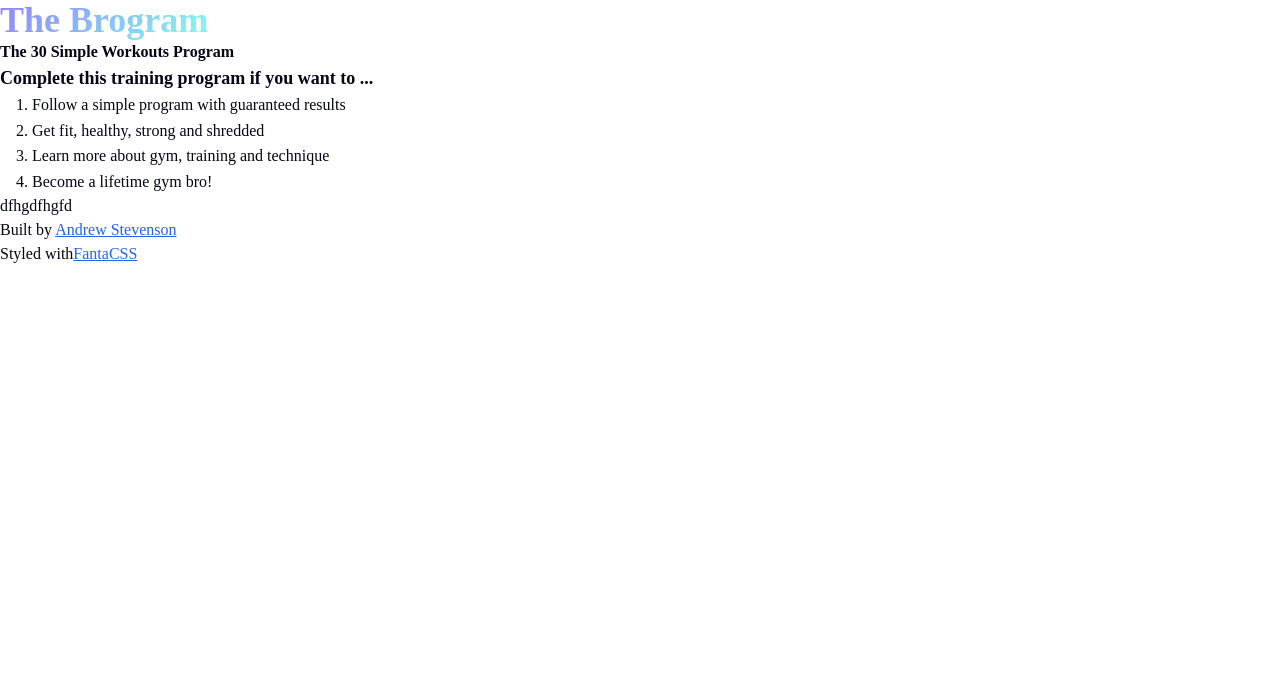
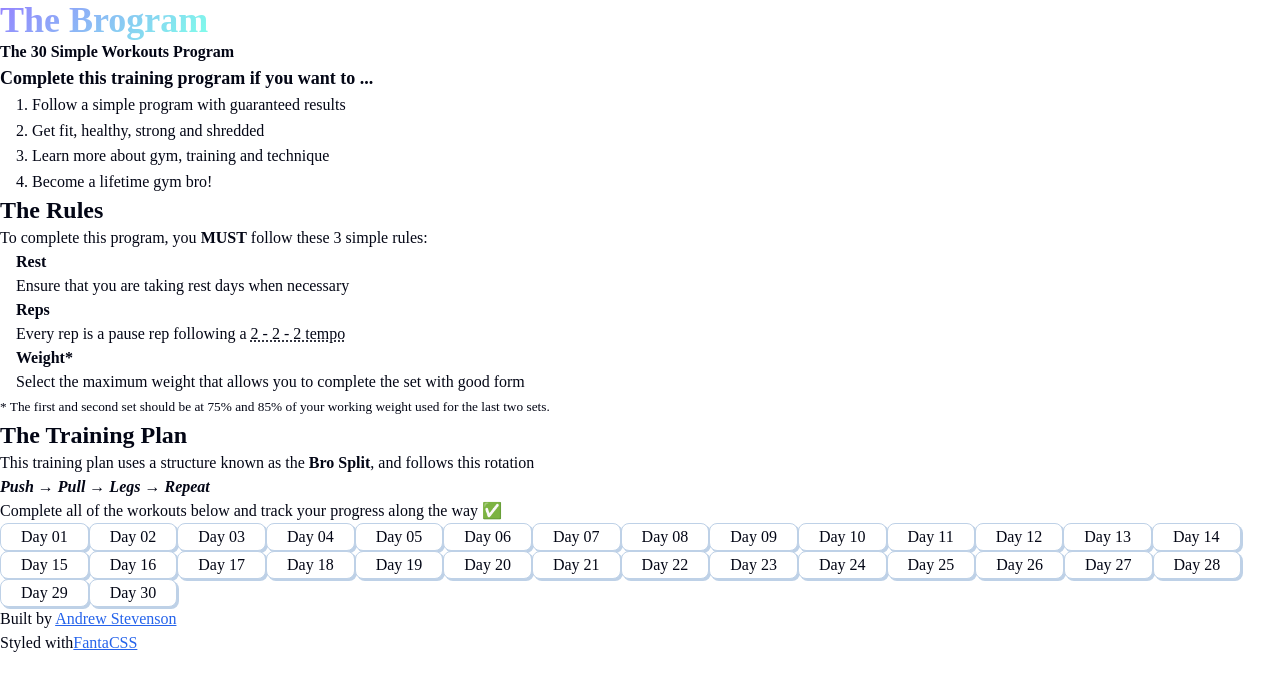
Before and after one commit to Drewshka/brogram, a React (Vite) app: page / in a window 1280 px wide. Shown: the top 690 px of the page. Built offline with nearby package versions, Linux system fonts and the light colour scheme; a web font is replaced by a local one.

Commit message:
UI updates to grid card

```diff
--- a/src/components/Grid.jsx
+++ b/src/components/Grid.jsx
@@ -1,3 +1,33 @@
+import { workoutProgram as training_plan } from "../utils/index.js";
+
 export default function Grid() {
-  return <>dfhgdfhgfd</>;
+  const isLocked = false;
+
+  return (
+    <div className="training-grid-plan">
+      {Object.keys(training_plan).map((workout, workoutIndex) => {
+        return (
+          <button key={workoutIndex}>
+            <div className="plan-card-header">
+              <p>
+                Day{" "}
+                {workoutIndex / 8 <= 1
+                  ? "0" + (workoutIndex + 1)
+                  : workoutIndex + 1}
+              </p>
+            </div>
+            {isLocked ? (
+              <i className="fa-solid fa-lock"></i>
+            ) : workoutIndex % 3 === 0 ? (
+              <i className="fa-solid fa-dumbbell"></i>
+            ) : workoutIndex % 3 === 1 ? (
+              <i className="fa-solid fa-weight-hanging"></i>
+            ) : (
+              <i className="fa-solid fa-bolt"></i>
+            )}
+          </button>
+        );
+      })}
+    </div>
+  );
 }
--- a/src/components/Hero.jsx
+++ b/src/components/Hero.jsx
@@ -8,6 +8,56 @@ export default function Hero() {
         <li>Learn more about gym, training and technique</li>
         <li>Become a lifetime gym bro!</li>
       </ol>
+      <h3>The Rules</h3>
+      <p>
+        To complete this program, you <b>MUST</b> follow these 3 simple rules:
+      </p>
+      <ul className="rules-list">
+        <div className="rule-item">
+          <p>
+            <b>Rest</b>
+          </p>
+          <p>Ensure that you are taking rest days when necessary</p>
+        </div>
+        <div className="rule-item">
+          <p>
+            <b>Reps</b>
+          </p>
+          <p>
+            Every rep is a pause rep following a{" "}
+            <abbr title="2 seconds concentric (positive) - 2 seconds pause - 2 seconds essentric (negative)">
+              2 - 2 - 2 tempo
+            </abbr>
+          </p>
+        </div>
+        <div className="rule-item">
+          <p>
+            <b>Weight*</b>
+          </p>
+          <p>
+            Select the maximum weight that allows you to complete the set with
+            good form
+          </p>
+        </div>
+      </ul>
+      <small>
+        * The first and second set should be at 75% and 85% of your working
+        weight used for the last two sets.
+      </small>
+      <h3>The Training Plan</h3>
+      <p>
+        This training plan uses a structure known as the <b>Bro Split</b>, and
+        follows this rotation{" "}
+      </p>
+      <p>
+        <b>
+          <i>Push &rarr; Pull &rarr; Legs &rarr; Repeat</i>
+        </b>
+      </p>
+      <p>
+        Complete all of the workouts below and track your progress along the way
+        ✅
+      </p>
     </>
   );
 }
```
